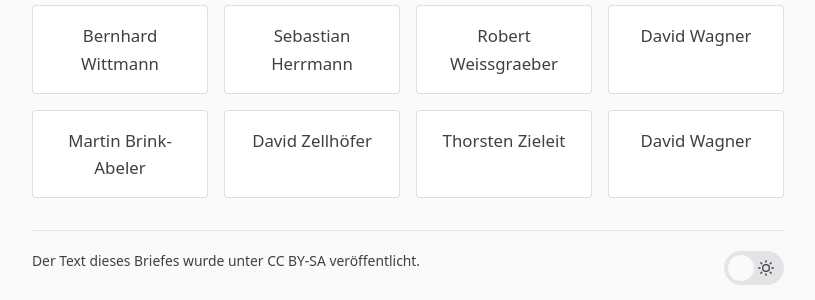
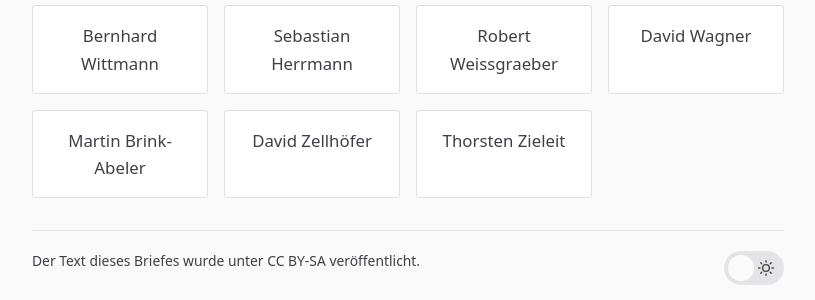
Before and after one commit to itrich/vsh-bleibt, a Jekyll site: the page built from OFFENERBRIEF.md, in a window 1280 px wide and 900 px high, scrolled down 3988 px. Shown: the part 594-894 px from the top of the window, without its empty margins (232-1047 px from the left). Built offline with Jekyll 4.4.1, drawn with Linux system fonts in a browser that asks for light colours.

Commit message:
Remove double entry

```diff
--- a/_data/signees.yml
+++ b/_data/signees.yml
@@ -17,4 +17,3 @@
 - name: Martin Brink-Abeler
 - name: David Zellhöfer
 - name: Thorsten Zieleit
-- name: David Wagner
```
